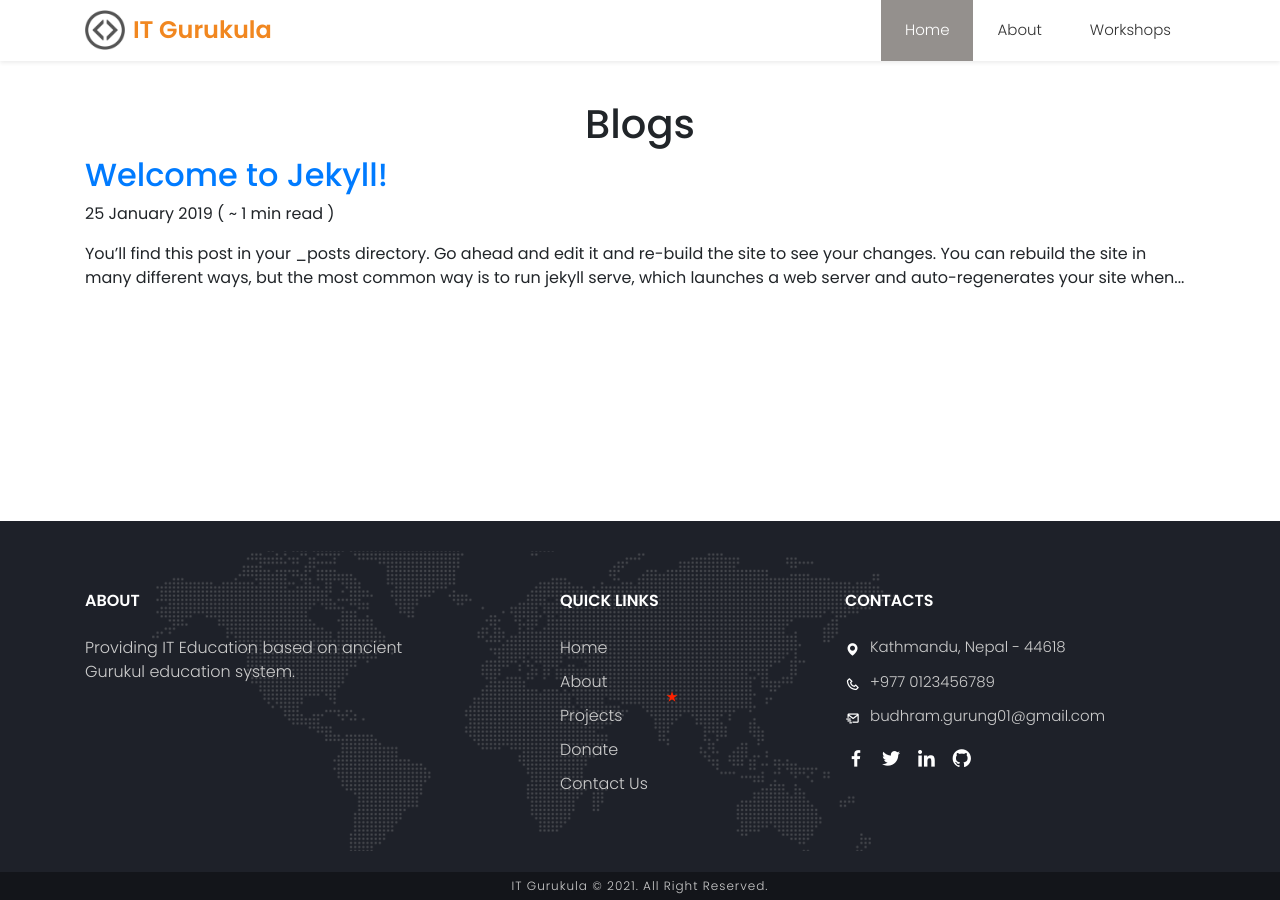
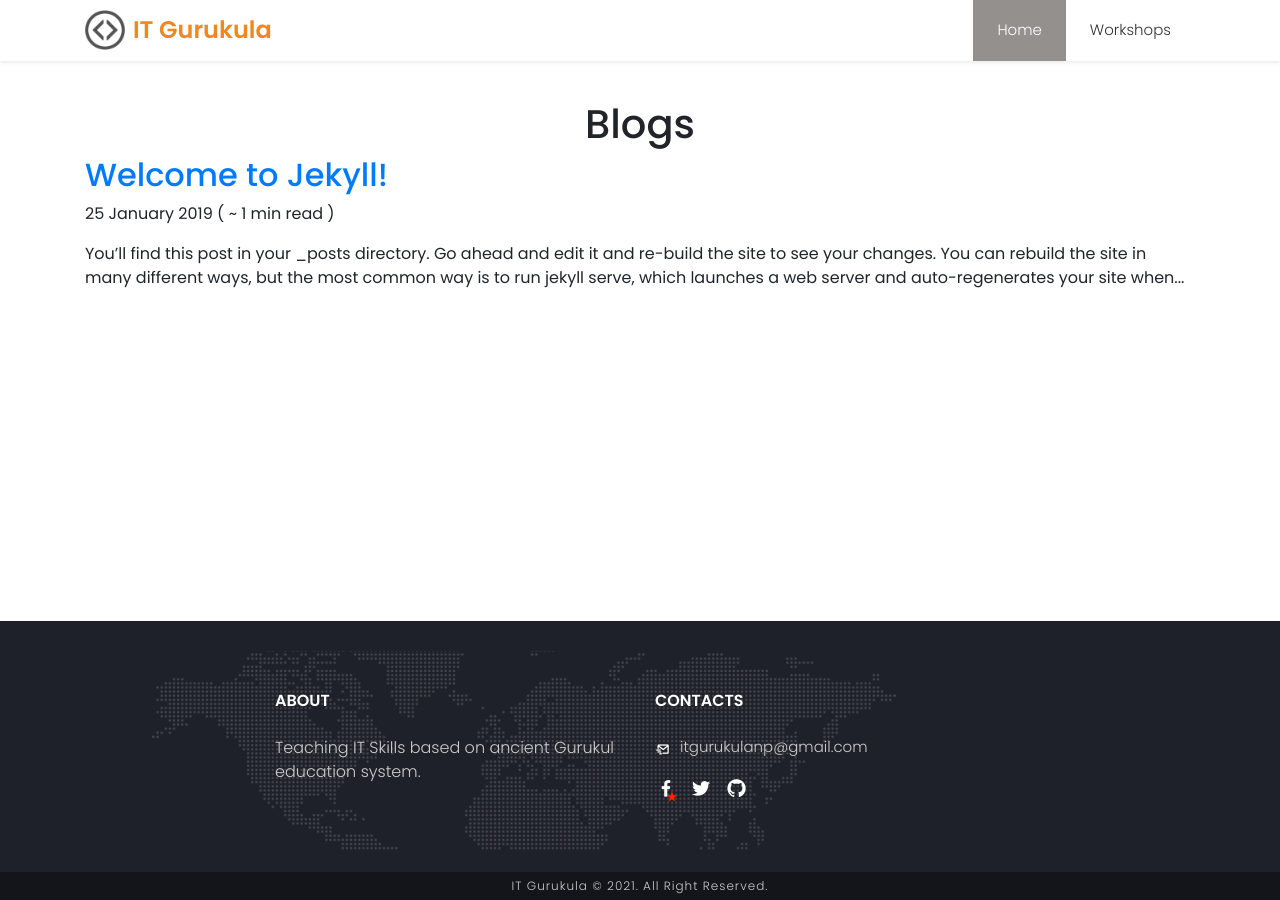
Before and after one commit to itgurukula/itgurukula.github.io, a Jekyll site: the page built from pages/blogs.html, in a window 1280 px wide. Built offline with Jekyll 4.4.1, drawn with Linux system fonts in a browser that asks for light colours.

Commit message:
Updated navbar changes

```diff
--- a/_config.yml
+++ b/_config.yml
@@ -1,7 +1,7 @@
 title: IT Gurukula
 email: itgurukulanp@gmail.com
 description: >-
-  Providing IT Education based on ancient Gurukul education system.
+  Teaching IT Skills based on ancient Gurukul education system.
 baseurl: "" # the subpath of your site, e.g. /blog
 url: "https://itgurukula.org"
 image_base_url: /assets/img
--- a/_includes/footer.html
+++ b/_includes/footer.html
@@ -1,7 +1,7 @@
 <footer class="footer">
   <div class="container">
     <div class="footer-content">
-      <div class="row">
+      <div class="row justify-content-center">
         <div class="col-md-4 col-12 footer-column">
           <div class="logo-widget footer-widget">
             <div class="footer-title">ABOUT</div>
@@ -12,7 +12,7 @@
             </div>
           </div>
         </div>
-        <div class="col-md-3 col-12 offset-md-1 footer-column">
+        <!-- <div class="col-md-3 col-12 offset-md-1 footer-column">
           <div class="service-widget footer-widget">
             <div class="footer-title">QUICK LINKS</div>
             <ul class="list pl-0">
@@ -23,41 +23,29 @@
               <li><a href="/contact">Contact Us</a></li>
             </ul>
           </div>
-        </div>
+        </div> -->
         <div class="col-md-4 col-12 footer-widget">
           <div class="contact-widget footer-widget">
             <div class="footer-title">CONTACTS</div>
             <div class="text">
-              <a href="https://goo.gl/maps/76FbQzjHeGwNq5aT6" target="_blank">
-                <p>
-                  <i class='bx bxs-map' ></i>
-                  <span>Kathmandu, Nepal - 44618</span>
-                </p>
-              </a>
-              <a href="tel:+977 9841592361">
-                <p>
-                  <i class='bx bx-phone' ></i>
-                  <span>+977 0123456789</span>
-                </p>
-              </a>
               <a href="mailto:budhram.gurung01@gmail.com" target="_blank">
                 <p>
                   <i class='bx bx-mail-send' ></i>
-                  <span>budhram.gurung01@gmail.com</span>
+                  <span>{{ site.email }}</span>
                 </p>
               </a>
             </div>
 
             <ul class="footer-social pl-0 mb-0">
               <li>
-                <a href="https://www.facebook.com/#" target="_blank"><i class='bx bxl-facebook'></i></a>
+                <a href="https://www.facebook.com/budhramgrg" target="_blank"><i class='bx bxl-facebook'></i></a>
               </li>
               <li>
-                <a href="https://twitter.com/#" target="_blank"><i class='bx bxl-twitter' ></i></a>
+                <a href="https://twitter.com/coolbrg" target="_blank"><i class='bx bxl-twitter' ></i></a>
               </li>
-              <li>
+              <!-- <li>
                 <a href="https://www.linkedin.com/company/#" target="_blank"><i class='bx bxl-linkedin' ></i></a>
-              </li>
+              </li> -->
               <li>
                 <a href="https://github.com/itgurukula" target="_blank"><i class='bx bxl-github' ></i></a>
               </li>
@@ -68,7 +56,7 @@
     </div>
   </div>
 </footer>
-<div class="footer-bottom">
+<footer class="footer-bottom">
   <div class="container">
     <div class="row">
       <div class="col-md-12 col-12">
@@ -76,4 +64,4 @@
       </div>
     </div>
   </div>
-</div>
+</footer>
--- a/_includes/navbar.html
+++ b/_includes/navbar.html
@@ -1,4 +1,3 @@
-{% assign navbar = site.data.home.navbar %}
 <!-- navbar -->
 <nav class="navbar lower fixed-top shadow-sm navbar-expand-lg">
   <div class="container">
@@ -9,7 +8,7 @@
 
     <div class="collapse navbar-collapse" id="navbarSupportedContent">
       <ul class="navbar-nav ml-auto">
-        {% for nav-item in navbar.lower %}
+        {% for nav-item in site.data.navbar %}
           {% assign title = nav-item.title %}
           <li class="nav-item {% if forloop.index == 1 %}active{% endif %}">
             <a class="nav-link" href="{{ site.baseurl }}{{ nav-item.url }}">{{ nav-item.title }}</a>
--- a/_sass/_home.scss
+++ b/_sass/_home.scss
@@ -1,25 +1,6 @@
 // header
 header {
   position: relative;
-
-  .upper {
-    background-color: #f18720;
-    position: relative;
-    font-size: 13px;
-    font-weight: 300;
-    color: #fff;
-    z-index: 10;
-
-    .right-actions {
-      div a i {
-        vertical-align: middle;
-      }
-      div a {
-        color: #fff;
-        font-size: 15px;
-      }
-    }
-  }
 
   .navbar.lower {
     background-color: #fff;
@@ -121,7 +102,7 @@ header {
     content: '';
     background: url($image_base_url + "/footer-pattern.png");
     width: 744px;
-    height: 300px;
+    height: 200px;
     top: 30px;
     right: 30%;
     background-size: cover;
--- a/_sass/custom.scss
+++ b/_sass/custom.scss
@@ -30,7 +30,7 @@ a, a:hover {
 #page-content {
   flex: 1 0 auto;
 }
-#sticky-footer {
+.footer-bottom {
   flex-shrink: none;
 }
 
```
Also changed, not shown: _data/home.yml (deleted, +0 -271 lines), _data/navbar.yml (added, +8 -0 lines), pages/home.html (added, +8 -0 lines), assets/img/bg.jpg (added).
